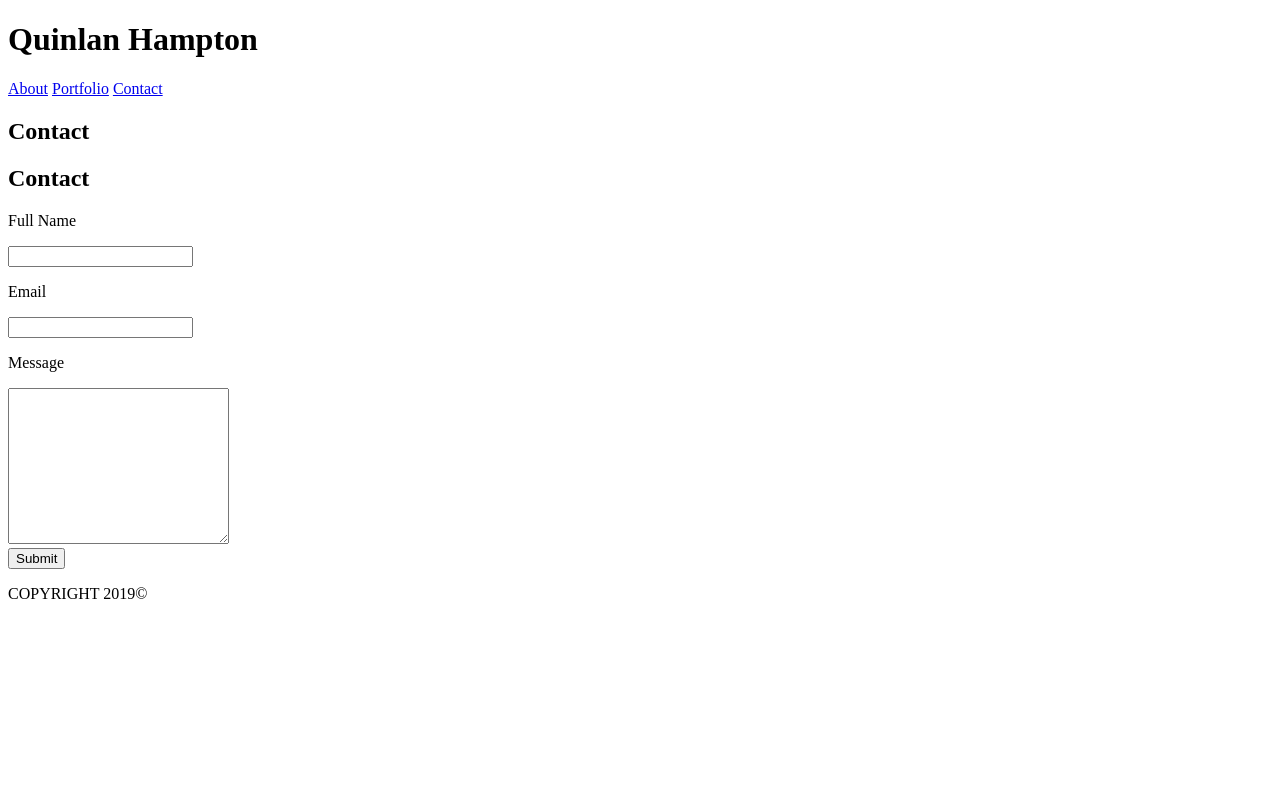
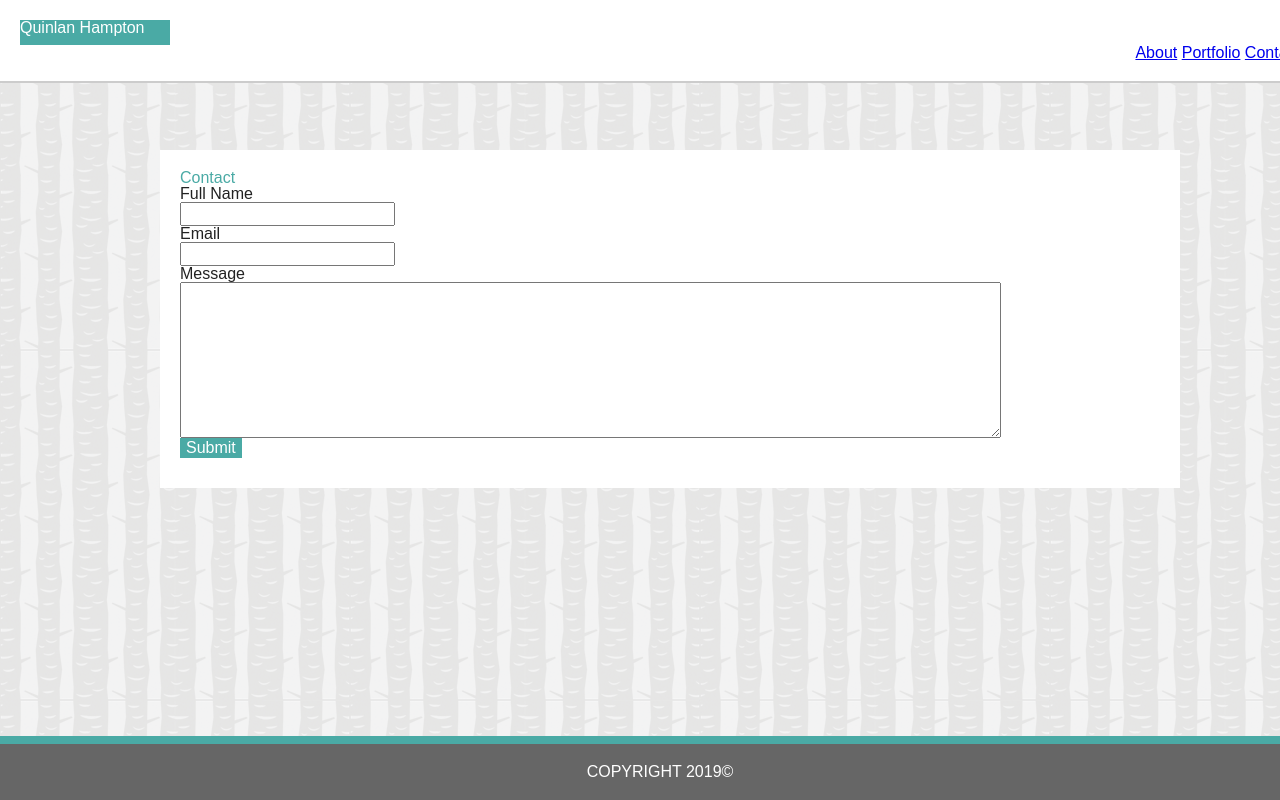
Before and after one commit to qhampton/Basic-Portfolio, a plain HTML site: page contact.html in a window 1280 px wide. Drawn offline with Linux system fonts and the light colour scheme.

Commit message:
adding css header color in padding and text for Name, adding css sections for each individual page including: color, text, padding, adding crane game win photo in img folder, fixed extra contact header in html

```diff
--- a/assets/css/style.css
+++ b/assets/css/style.css
@@ -24,6 +24,17 @@ header{
     background-color:#ffffff;
 }
 
+h1{
+    height: 25px;
+    width: 150px;
+    background-color: #4aaaa5;
+    color: #ffffff;
+    size: 100px;
+}
+
+h2{
+    color: #4aaaa5;
+}
 nav{
     grid-area: header;
     float: right;
@@ -47,6 +58,11 @@ main{
     position: relative;
 }
 
+button{
+    background-color: #4aaaa5;
+    border: none;
+    color: #ffffff;
+}
 footer{
     grid-area: footer;
     position: fixed;
--- a/contact.html
+++ b/contact.html
@@ -5,39 +5,36 @@
 <head>
     <title>Contact Page</title>
     <!--Reset file-->
-    <!--<link rel= "stylesheet" href="assets/css/reset.css">
+    <link rel= "stylesheet" href="assets/css/reset.css">
     <!--Link to css file-->
-    <!--<link rel="stylesheet" href="assets/css/style.css">
-    -->
+    <link rel="stylesheet" href="assets/css/style.css">
+
 </head>
 
-<body>
+<body class= "container">
   <!--Header of all pages includes: Name, and three buttons to all pages (about, portfolio, and contact)-->
     <header>
         <h1>Quinlan Hampton</h1>
-    </header>
             <!--nav buttons-->
             <nav>
             <a href="index.html" target=blank_>About</a>
             <a href="portfolio.html" target=blank_>Portfolio</a>
             <a href="contact.html" target=blank_>Contact</a>
             </nav>
+    </header>
 
-<!--main bulk of page: a paragraph or so about me-->
-<section>
+<!--contact form-->
+<main>
     <h2>Contact</h2>
            <!--Main part has a contact request form-->
-            <h2>Contact</h2>
-            <aside></aside>
                 <p>Full Name</p>
                    <input type="text" >
                 <p>Email</p>
                     <input type="text" >
                 <p>Message</p>
-                    <textarea rows="10" cols="25"></textarea><br>
-            </aside>
+                    <textarea rows="10" cols="100"></textarea><br>
             <button>Submit</button>
-</section>
+</main>
 
 <!--Footer: no info just css-->
 <footer>
```
Also changed, not shown: index.html (+10 -10 lines), portfolio.html (+9 -11 lines), 2 other files. Lines whose indentation alone changed are shown as unchanged.
